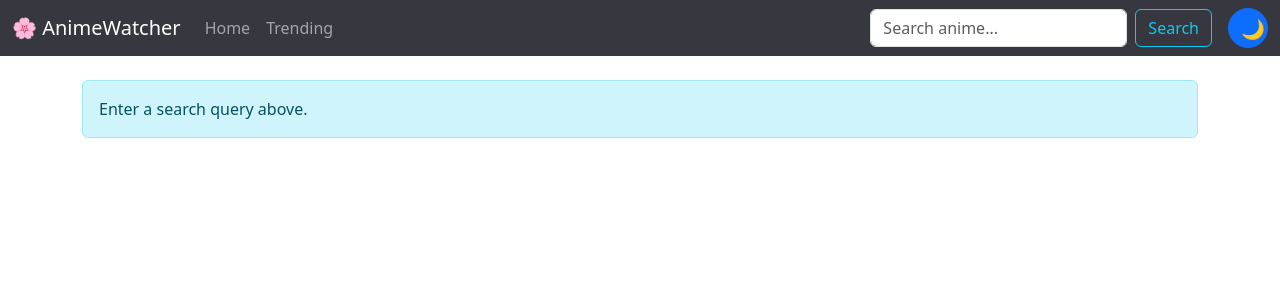
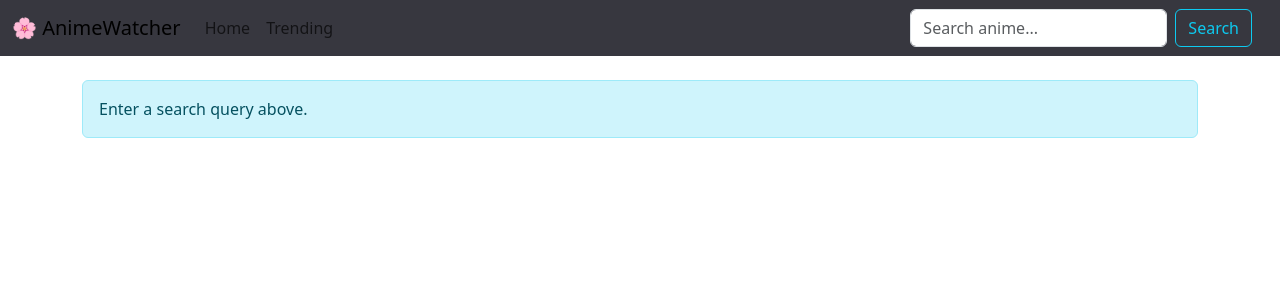
Before and after one commit to vijith2005/Anime_Watcher, a React (Vite) app: page /search in a window 1280 px wide. Shown: the top 300 px of the page. Built offline with nearby package versions, Linux system fonts and the light colour scheme.

Commit message:
removed the theme bg

```diff
--- a/src/components/Navbar.jsx
+++ b/src/components/Navbar.jsx
@@ -8,24 +8,24 @@ export default function NavBar() {
   const navigate = useNavigate();
   const location = useLocation();
 
-  useEffect(() => {
-    console.log("Current path:", location.pathname);
-  }, [location]);
+  // useEffect(() => {
+  //   console.log("Current path:", location.pathname);
+  // }, [location]);
 
   const handleSearch = (e) => {
     e.preventDefault();
     if (query.trim()) navigate(`/search?q=${query}`);
   };
 
-  const toggleTheme = () => {
-    setDarkMode(!darkMode);
-    document.body.style.background = darkMode
-      ? "linear-gradient(135deg, #ffe6f7, #d9faff)"
-      : "linear-gradient(135deg, #1a1a2e, #16213e)";
-  };
+  // const toggleTheme = () => {
+  //   setDarkMode(!darkMode);
+  //   document.body.style.background = darkMode
+  //     ? "linear-gradient(135deg, #ffe6f7, #d9faff)"
+  //     : "linear-gradient(135deg, #1a1a2e, #16213e)";
+  // };
 
 
-  const hideToggle = ["/login"];
+  const hideToggle = ["/"];
 
   return (
     <Navbar
@@ -37,7 +37,7 @@ export default function NavBar() {
           : "rgba(255, 255, 255, 0.8)",
         transition: "0.4s ease",
       }}
-      variant={darkMode ? "dark" : "light"}
+      // variant={darkMode ? "dark" : "light"}
     >
       <Container fluid>
         <Navbar.Brand as={Link} to="/">🌸 AnimeWatcher</Navbar.Brand>
@@ -64,7 +64,7 @@ export default function NavBar() {
           </Form>
 
 
-          {!hideToggle.includes(location.pathname) && (
+          {/* {!hideToggle.includes(location.pathname) && (
             <Button
               onClick={toggleTheme}
               style={{
@@ -76,7 +76,7 @@ export default function NavBar() {
             >
               {darkMode ? "🌙" : "☀️"}
             </Button>
-          )}
+          )} */}
         </Navbar.Collapse>
       </Container>
     </Navbar>
```
